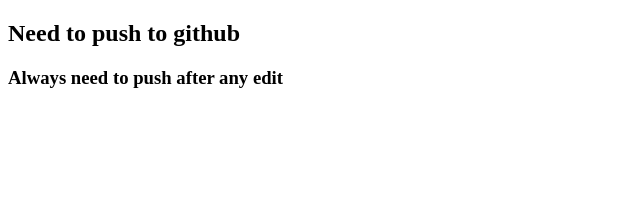
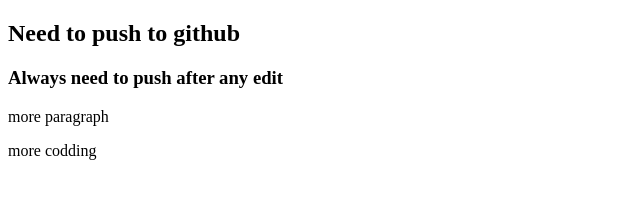
Before and after one commit to Abir0248/prac2-repo, a plain HTML site: page index.html in a window 1280 px wide. Shown: the whole page, without its empty margins (0-640 px from the left). Drawn offline with Linux system fonts and the light colour scheme.

Commit message:
added css

```diff
--- a/index.html
+++ b/index.html
@@ -5,9 +5,12 @@
     <meta http-equiv="X-UA-Compatible" content="IE=edge">
     <meta name="viewport" content="width=device-width, initial-scale=1.0">
     <title>My second practice repo</title>
+    <link rel="stylesheet" href="index.css">
 </head>
 <body>
     <h2>Need to push to github</h2>
     <h3>Always need to push after any edit</h3>
+    <p>more paragraph</p>
+    <p>more codding</p>
 </body>
 </html>
```
Also changed, not shown: index.css (added).
